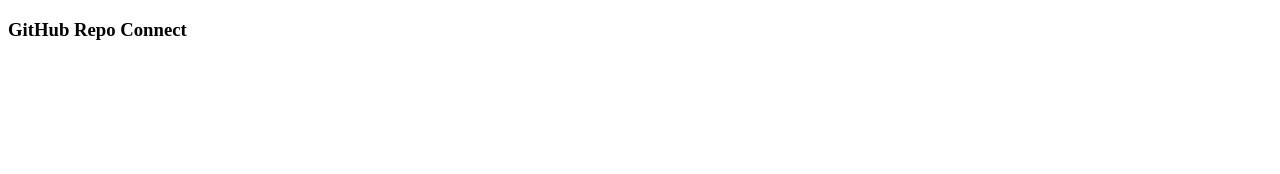
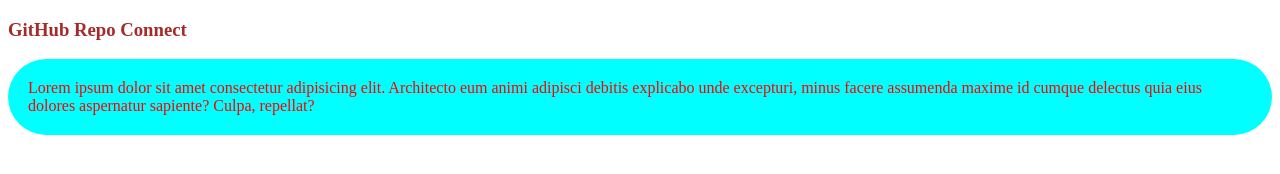
Before and after one commit to habiba510/new-github-repo, a plain HTML site: page index.html in a window 1280 px wide. Drawn offline with Linux system fonts and the light colour scheme.

Commit message:
second commit

```diff
--- a/index.html
+++ b/index.html
@@ -4,8 +4,23 @@
     <meta charset="UTF-8">
     <meta name="viewport" content="width=device-width, initial-scale=1.0">
     <title>GitHub</title>
+    <style>
+        h3{
+            color: brown;
+        }
+        p{
+             color:red;
+             background-color: aqua;
+             padding: 20px;
+             border-radius: 200px;
+        }
+
+
+
+    </style>
 </head>
 <body>
     <h3>GitHub Repo Connect</h3>
+    <p>Lorem ipsum dolor sit amet consectetur adipisicing elit. Architecto eum animi adipisci debitis explicabo unde excepturi, minus facere assumenda maxime id cumque delectus quia eius dolores aspernatur sapiente? Culpa, repellat?</p>
 </body>
 </html>
```
